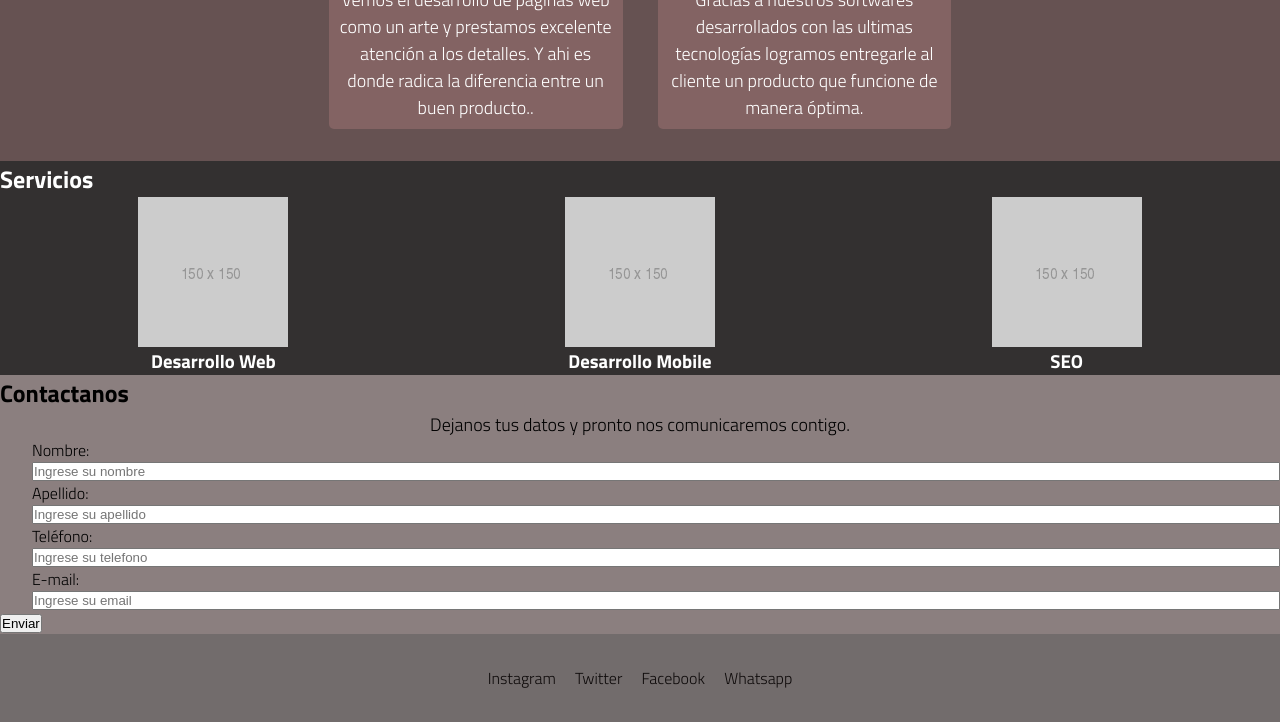
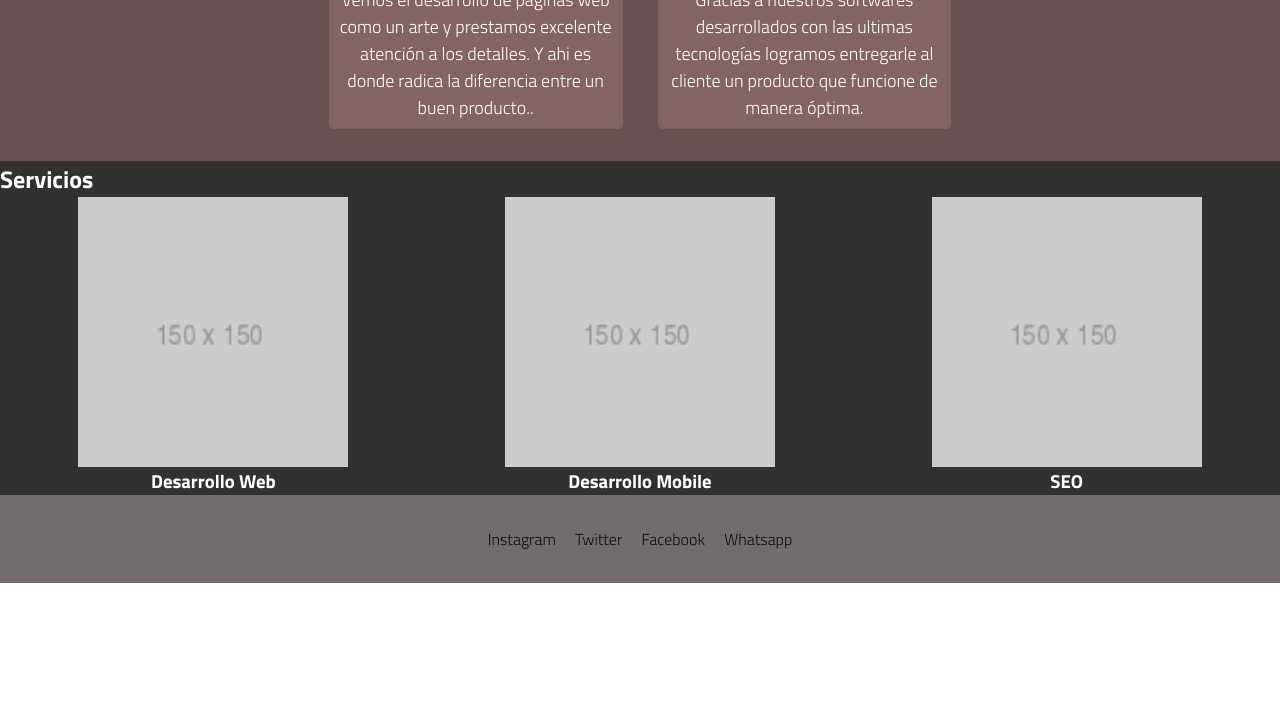
Before and after one commit to itsmanolit/proyectocoderhouse, a plain HTML site: page index.html in a window 1280 px wide. Shown: the part 1635-2357 px from the top of the page. After the commit the page ends 2218 px from the top, so only its background shows below. Drawn offline with Linux system fonts and the light colour scheme.

Commit message:
Corrigiendo error de mayuscula

```diff
--- a/estilos.css
+++ b/estilos.css
@@ -114,6 +114,18 @@ main{
     margin: auto;
     margin-top: 2rem;
 }
+
+.titulo-builder{
+    transition: transform 1s;
+}
+
+.titulo-builder:hover{
+    transform: rotate(360deg);
+}
+
+
+
+
 /* SECCION NOSOTROS */
 .nosotros {
     padding: 1.5rem 0;
@@ -207,6 +219,7 @@ main{
     flex-direction: column; /*aplicando flexbox a todos los elementos de la grid, para luego poder centrar sus elementos y que quede prolijo*/
     align-items: center;
 }
+
 
 .como-trabajamos .titulo-seccion{
 
@@ -484,6 +497,7 @@ width:auto;
 
 
 
+
 }
 
 
--- a/index.html
+++ b/index.html
@@ -5,12 +5,11 @@
     <meta charset="UTF-8">
     <meta http-equiv="X-UA-Compatible" content="IE=edge">
     <meta name="viewport" content="width=device-width, initial-scale=1.0">
-    <link rel="stylesheet" href="estilos.css" />
+        <link rel="stylesheet" href="estilos.css" />
     <link rel="preconnect" href="https://fonts.googleapis.com" />
     <link rel="preconnect" href="https://fonts.gstatic.com" crossorigin />
     <link href="https://fonts.googleapis.com/css2?family=Titillium+Web:wght@200;300;700;900&display=swap"
         rel="stylesheet" />
-        <!--Vinculando hoja de estilos de css de Boostrap forma rapida <link href="https://cdn.jsdelivr.net/npm/bootstrap@5.1.3/dist/css/bootstrap.min.css" rel="stylesheet" integrity="sha384-1BmE4kWBq78iYhFldvKuhfTAU6auU8tT94WrHftjDbrCEXSU1oBoqyl2QvZ6jIW3" crossorigin="anonymous"> -->
     <title>Builder Website</title>
 </head>
 
@@ -30,7 +29,7 @@
                         <a href="./paginas/nosotros.html">Nosotros</a>
                     </li>
                     <li>
-                        <a href="./paginas/Servicios.html">Servicios</a>
+                        <a href="./paginas/servicios.html">Servicios</a>
                     </li>
                     <li>
                         <a href="./paginas/comotrabajamos.html">Como Trabajamos</a>
@@ -48,7 +47,7 @@
 
         <section class="seccion-bienvenida">
             <div>
-                <h1>The Builder Website.</h1>
+                <h1 class="titulo-builder">The Builder Website.</h1>
                 <p>
                     Hagas lo que hagas, es mejor con un sitio web.
                 </p>
@@ -134,45 +133,22 @@
             </div>
             <div class="servicios">
                 <div class="servicios__flexbox">
-                    <img src="./img/150.png" alt="Imagen Desarrollo Web">
+                    <img src="./img/150.png" alt="Imagen Desarrollo Web" width="270">
                     <h3>Desarrollo Web</h3>
                 </div>
 
                 <div class="servicios__flexbox">
-                <img src="./img/150.png" alt="Imagen Mobile" />
+                <img src="./img/150.png" alt="Imagen Mobile" width="270"/>
                 <h3>Desarrollo Mobile</h3>
                 </div>
 
             <div class="servicios__flexbox">
-                <img src="./img/150.png" alt="Imagen UX/UI" />
+                <img src="./img/150.png" alt="Imagen UX/UI" width="270"/>
                 <h3> SEO </h3>
             </div>
         </section>
 
 
-        <section class="formulariofondo">
-            <div>
-                <h2>Contactanos</h2>
-                <p>
-                Dejanos tus datos y pronto nos comunicaremos contigo.
-                </p>
-            <form class="formulario">
-                <label for="">Nombre:</label>
-                <input class="formulario__campos" type="text" id="nombre" name="nombre" placeholder="Ingrese su nombre" required />
-
-                <label for="">Apellido:</label>
-                <input class="formulario__campos" type="text" id="apellido" name="apellido" placeholder="Ingrese su apellido" required />
-
-                <label for="">Teléfono:</label>
-                <input class="formulario__campos" type="text" id="telefono" name="telefono" placeholder="Ingrese su telefono" required />
-
-                <label for="">E-mail:</label>
-                <input class="formulario__campos" type="email" id="email" name="email" placeholder="Ingrese su email" required />
-            </form>
-            <div>
-                <button class="formulario__boton">Enviar</button>
-            </div>
-        </section>
 </main>
 
     <footer class="footer">
```
Also changed, not shown: paginas/comotrabajamos.html (+1 -1 lines), paginas/contactanos.html (+1 -1 lines), paginas/nosotros.html (+1 -1 lines), paginas/servicios.html (+2 -2 lines).
